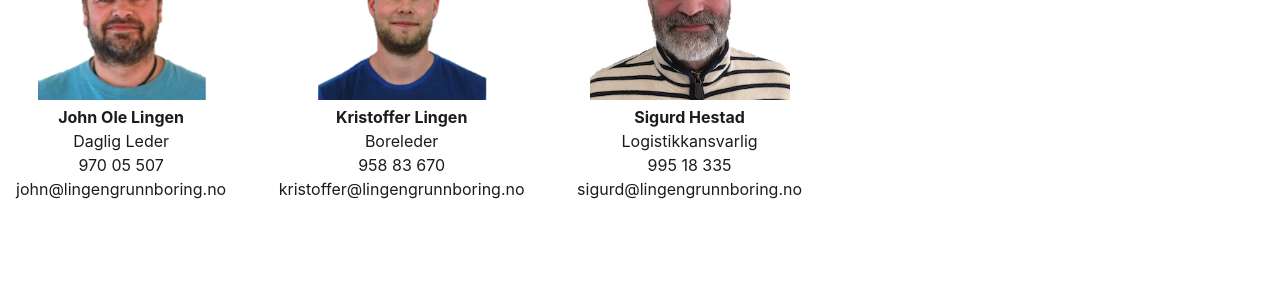
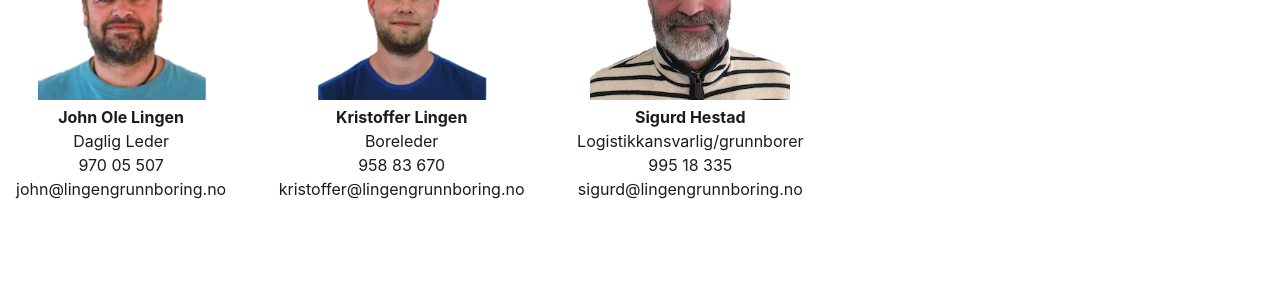
Before and after one commit to lbrlno/lingengrunnboring, a Jekyll site: the page built from src/om.md, in a window 1280 px wide. Shown: the part 1600-1900 px from the top of the page. Built offline with Jekyll 4.4.1, drawn with Linux system fonts in a browser that asks for light colours; some web fonts are replaced; comment, search, counter and statistics services are not loaded.

Commit message:
Update employees.yml

```diff
--- a/src/_data/employees.yml
+++ b/src/_data/employees.yml
@@ -9,7 +9,7 @@
   email: kristoffer@lingengrunnboring.no
   photo: /assets/img/kristoffer.png
 - name: Sigurd Hestad
-  title: Logistikkansvarlig
+  title: Logistikkansvarlig/grunnborer
   phone: 995 18 335
   email: sigurd@lingengrunnboring.no
   photo: /assets/img/sigurd.png
```
